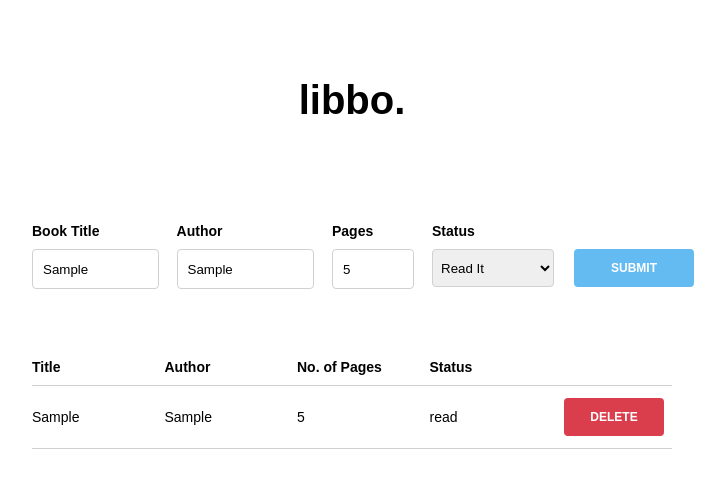
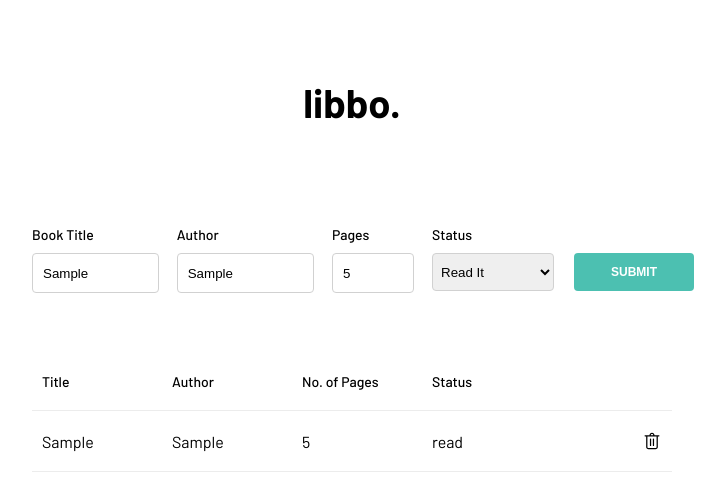
Before and after one commit to RegattaBurrata/Library, a plain HTML site: page index.html in a window 1280 px wide. Both pictures are taken after typing "Sample", "Sample", "5" into the empty fields and a click on the button "SUBMIT". Shown: the whole page, without its empty margins (288-1013 px from the left). Drawn offline with Linux system fonts and the light colour scheme.

Commit message:
Update global font

```diff
--- a/index.css
+++ b/index.css
@@ -1,17 +1,19 @@
+@import url('https://fonts.googleapis.com/css2?family=Barlow:wght@200;300;400;500;600;700;800;900&family=Oswald:wght@200;300;400;500;600;700&display=swap');
+
 :root {
     box-sizing: border-box;
 }
 
 body {
-    font-family: sans-serif;
-    font-size: 14px;
-    font-weight: 500;
+    font-family: 'Barlow', sans-serif;
+    font-size: 16px;
+    font-weight: 400;
 }
 
 .header {
    justify-self: center;
    font-size: 40px;
-   font-weight: 800;
+   font-weight: 700;
 }
 
 .container {
@@ -33,7 +35,8 @@ body {
 
 .newBook div label {
    margin-bottom: 10px;
-   font-weight: 600;
+   font-weight: 500;
+   font-size: 14px;
 }
 
 .newBook div input {
@@ -56,7 +59,7 @@ body {
 }
 
 .addBook {
-    background: rgb(99, 187, 242);
+    background: rgb(76, 192, 177);
     color: white;
     border: none;
     border-radius: 4px;
@@ -77,16 +80,18 @@ body {
 }
 
 .cardHeader {
-    font-weight: 600;
+    font-weight: 500;
+    font-size: 14px;
+    background: white;
 }
 
 .card {
-    padding: 10px 10px 10px 0px;
-    border-bottom: 1px solid #D1D1D1;
+    padding: 20px 10px 20px 10px;
+    border-bottom: 1px solid #ececec;
     align-items: center;
 }
 
-.delete {
+/* .delete {
     background: rgb(218, 61, 76);
     color: white;
     border: none;
@@ -97,6 +102,11 @@ body {
     margin: 2px;
     font-size: 12px;
     font-weight: 800;
+} */
+
+.delete {
+    width: 20px;
+    justify-self: end;
 }
 
 .cardHolder {
--- a/index.html
+++ b/index.html
@@ -47,7 +47,7 @@
                 <div class="author">Author</div>
                 <div class="pages">Pages</div>
                 <div class="status">Status</div>
-                <button class="delete">Delete</button>
+                <img class="delete" src="trash.svg">
             </div>
         </div>
     </div>
--- a/index.js
+++ b/index.js
@@ -4,11 +4,6 @@ const form = document.querySelector('.newBook');
 const cardDiv = document.querySelector('.cardContainer');
 
 form.addEventListener('submit', addBookToLibrary);
-
-
-
-
-
 
 
 function Book(title, author, pages, status) {
@@ -23,9 +18,9 @@ function Book(title, author, pages, status) {
 function addBookToLibrary(e) {
     e.preventDefault();
     const card = document.createElement('div');
-    const del = document.createElement('button');
+    const del = document.createElement('img');
     del.className = 'delete';
-    del.textContent = 'DELETE';
+    del.src = 'trash.svg';
     card.className = 'card';
     cardDiv.appendChild(card);
     const newBook = new Book(e.target.title.value, e.target.author.value, e.target.pages.value, e.target.read.value);
```
Also changed, not shown: trash.svg (added).
